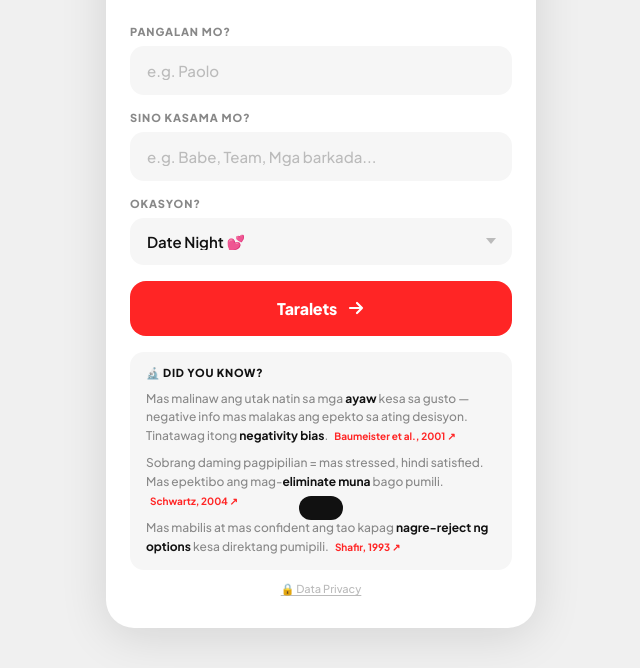
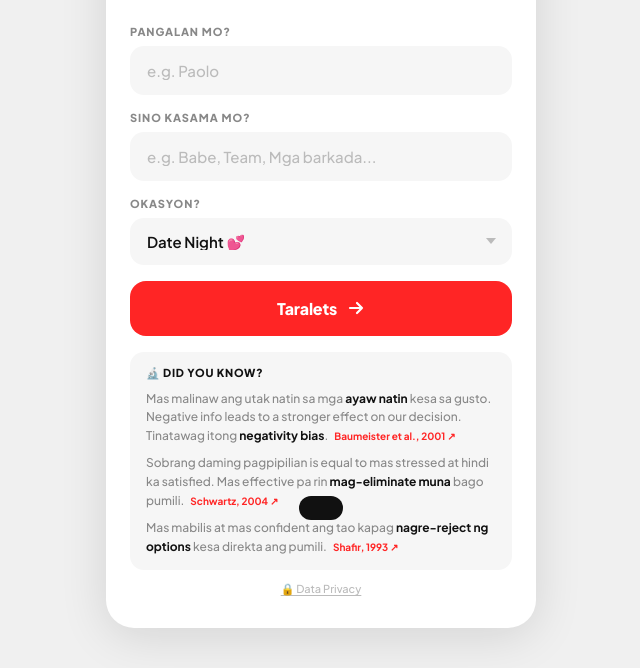
Before and after one commit to pjdomingo/paolodomingo-com, a plain HTML site: page apps/ayoko/index.html in a window 1280 px wide. Shown: the part 332-1000 px from the top of the page, without its empty margins (319-959 px from the left). Drawn offline with nearby package versions, Linux system fonts and the light colour scheme.

Commit message:
Reword Did You Know research facts in Paolo's own voice
Co-Authored-By: Claude Sonnet 4.6 <noreply@anthropic.com>

```diff
--- a/apps/ayoko/index.html
+++ b/apps/ayoko/index.html
@@ -605,15 +605,15 @@
         <div class="trust-title">🔬 Did you know?</div>
         <div class="trust-facts">
           <div class="trust-fact">
-            Mas malinaw ang utak natin sa mga <strong>ayaw</strong> kesa sa gusto — negative info mas malakas ang epekto sa ating desisyon. Tinatawag itong <strong>negativity bias</strong>.
+            Mas malinaw ang utak natin sa mga <strong>ayaw natin</strong> kesa sa gusto. Negative info leads to a stronger effect on our decision. Tinatawag itong <strong>negativity bias</strong>.
             <a class="trust-link" href="https://scholar.google.com/scholar?q=bad+is+stronger+than+good+baumeister+2001" target="_blank" rel="noopener">Baumeister et al., 2001 ↗</a>
           </div>
           <div class="trust-fact">
-            Sobrang daming pagpipilian = mas stressed, hindi satisfied. Mas epektibo ang mag-<strong>eliminate muna</strong> bago pumili.
+            Sobrang daming pagpipilian is equal to mas stressed at hindi ka satisfied. Mas effective pa rin <strong>mag-eliminate muna</strong> bago pumili.
             <a class="trust-link" href="https://www.ted.com/talks/barry_schwartz_the_paradox_of_choice" target="_blank" rel="noopener">Schwartz, 2004 ↗</a>
           </div>
           <div class="trust-fact">
-            Mas mabilis at mas confident ang tao kapag <strong>nagre-reject ng options</strong> kesa direktang pumipili.
+            Mas mabilis at mas confident ang tao kapag <strong>nagre-reject ng options</strong> kesa direkta ang pumili.
             <a class="trust-link" href="https://scholar.google.com/scholar?q=reason+based+choice+shafir+1993+cognition" target="_blank" rel="noopener">Shafir, 1993 ↗</a>
           </div>
         </div>
```
